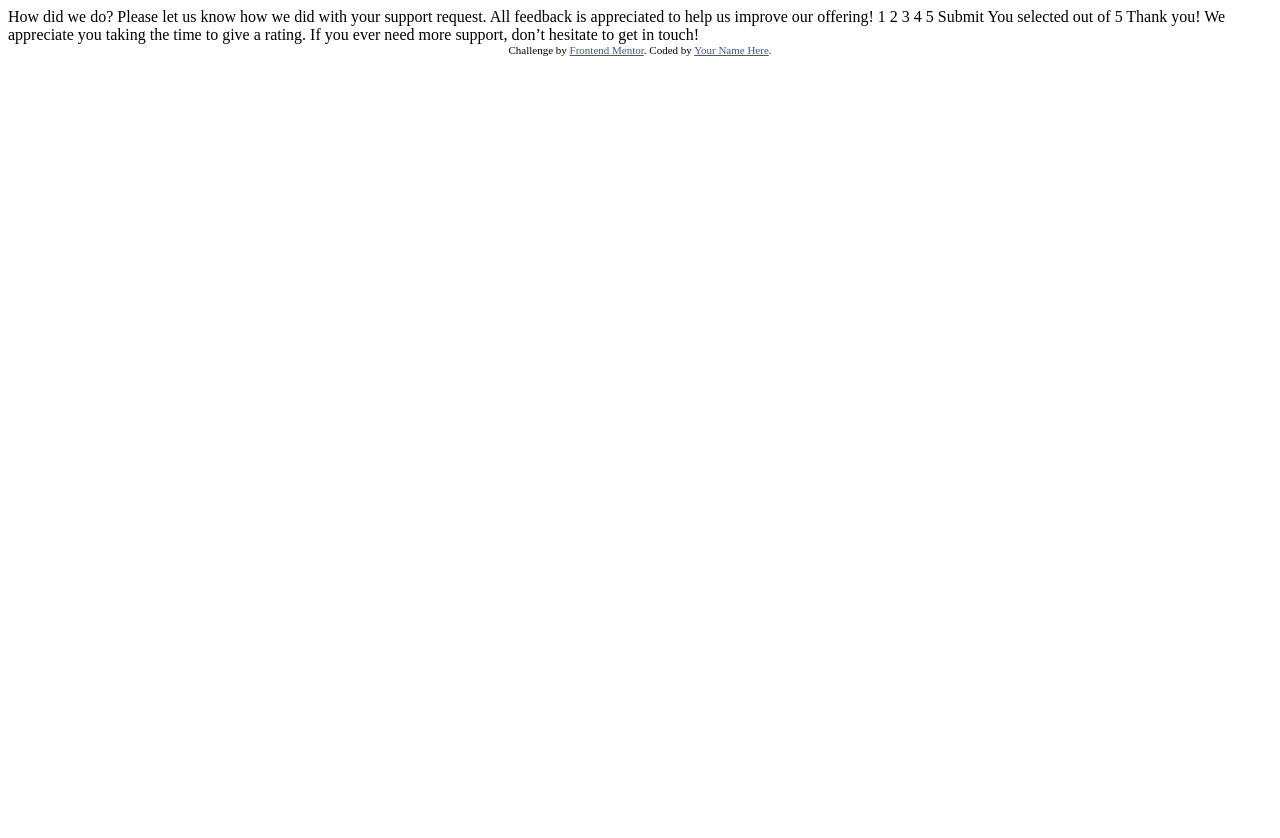
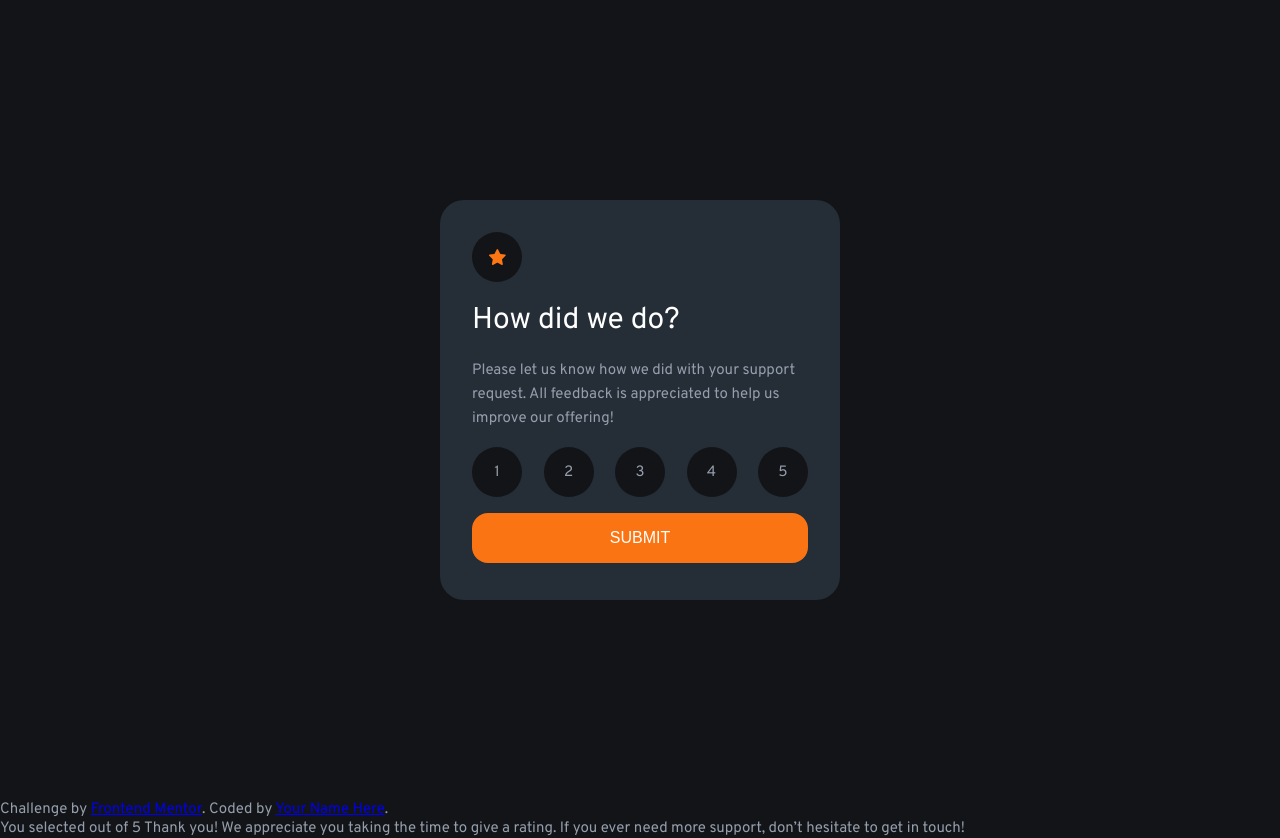
Before and after one commit to crRoG/Interactive-rating-component, a plain HTML site: page index.html in a window 1280 px wide. Before the commit the page ends 800 px from the top, so only its background shows below. Drawn offline with Linux system fonts and the light colour scheme.

Commit message:
first page

```diff
--- a/index.html
+++ b/index.html
@@ -1,33 +1,45 @@
 <!DOCTYPE html>
 <html lang="en">
+<!--   HEAD   -->
 <head>
   <meta charset="UTF-8">
   <meta name="viewport" content="width=device-width, initial-scale=1.0"> <!-- displays site properly based on user's device -->
-
+  <!-- Fonts: -> Google Fonts-->
+  <link rel="preconnect" href="https://fonts.googleapis.com">
+  <link rel="preconnect" href="https://fonts.gstatic.com" crossorigin>
+  <link href="https://fonts.googleapis.com/css2?family=Overpass:wght@400;700&display=swap" rel="stylesheet">
+  <!-- CSS -->
+  <link rel="stylesheet" href="/styles.css">
+  <!-- Icons -->
   <link rel="icon" type="image/png" sizes="32x32" href="./images/favicon-32x32.png">
-
+  <!-- Title -->
   <title>Frontend Mentor | Interactive rating component</title>
-
-  <!-- Feel free to remove these styles or customise in your own stylesheet 👍 -->
-  <style>
-    .attribution { font-size: 11px; text-align: center; }
-    .attribution a { color: hsl(228, 45%, 44%); }
-  </style>
 </head>
+<!-- HEAD END -->
+<!-- ######## -->
+<!--   BODY   -->
 <body>
-
-  <!-- Rating state start -->
-
-  How did we do?
-
-  Please let us know how we did with your support request. All feedback is appreciated
-  to help us improve our offering!
-
-  1 2 3 4 5
-
-  Submit
-
-  <!-- Rating state end -->
+<main>
+    <div class="container">
+      <div class="circle"><img src="./images/icon-star.svg" alt="Star-Icon"></div>
+      <h1>How did we do?</h1>
+      <p>Please let us know how we did with your support request. All feedback is appreciated to help us improve our offering!</p>
+      <div class="Q">
+        <div class="circle">1</div>
+        <div class="circle">2</div>
+        <div class="circle">3</div>
+        <div class="circle">4</div>
+        <div class="circle">5</div>
+      </div>
+      <button type="submit" class="button">SUBMIT</button>
+    </div>
+</main>
+  <div class="attribution">
+    Challenge by <a href="https://www.frontendmentor.io?ref=challenge" target="_blank">Frontend Mentor</a>.
+    Coded by <a href="#">Your Name Here</a>.
+  </div>
+</body>
+</html>
 
   <!-- Thank you state start -->
 
@@ -39,11 +51,3 @@
   don’t hesitate to get in touch!
 
   <!-- Thank you state end -->
-
-
-  <div class="attribution">
-    Challenge by <a href="https://www.frontendmentor.io?ref=challenge" target="_blank">Frontend Mentor</a>.
-    Coded by <a href="#">Your Name Here</a>.
-  </div>
-</body>
-</html>
--- /dev/null
+++ b/styles.css
@@ -0,0 +1,76 @@
+body {
+    margin:0;
+    padding:0;
+    background-color: hsl(216, 12%, 8%);
+    color: hsl(217, 12%, 63%);
+    max-width: 1440px;
+    min-width: 375px;
+    font-size: 15px;
+    font-family: 'Overpass', sans-serif;
+    font-weight: 400;
+}
+
+main{
+    display: flex;
+    justify-content: center;
+    align-items: center;
+    height: 100vh;
+}
+
+.container{
+    background-color:  hsl(213, 19%, 18%);
+    width: 21rem;
+    height: 21rem;
+    padding: 2rem;
+    border-radius: 1.5rem;
+}
+
+
+h1{
+    color: white;
+    font-weight: 400;
+}
+
+.star{
+    background-color: hsl(216, 12%, 54%);
+    height: 50px;
+    width: 50px;
+    border-radius: 50%;
+    display:flex;
+    justify-content: center;
+    align-items: center;
+}
+
+p{
+    margin: 0;
+    line-height: 1.5rem;
+
+}
+.Q{
+    display: flex;
+    justify-content: space-between;
+    align-items: center;
+    margin: 1rem 0;
+}
+
+.circle{
+    background-color: hsl(216, 12%, 8%);
+    height: 50px;
+    width: 50px;
+    border-radius: 50%;
+    display:flex;
+    justify-content: center;
+    align-items: center;
+}
+
+.button{
+    background-color: hsl(25, 97%, 53%) ;
+    width: 100%;
+    color: white;
+    padding: 1rem;
+    border-radius: 1rem;
+    border: none;
+    font-weight: 400;
+    font-size: 1rem;
+    margin-bottom: 1rem;
+}
```
